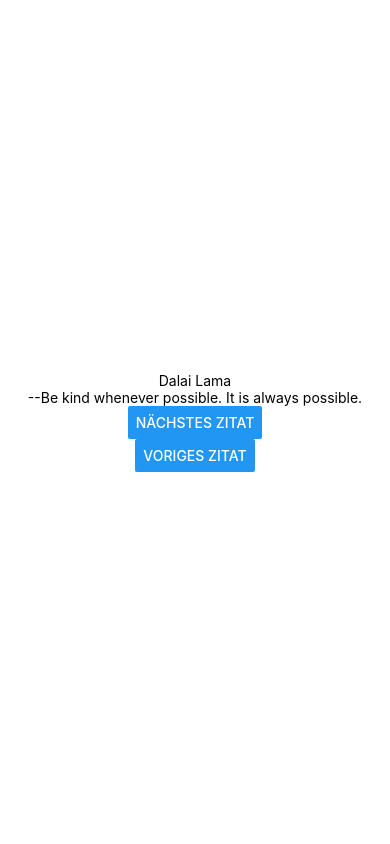
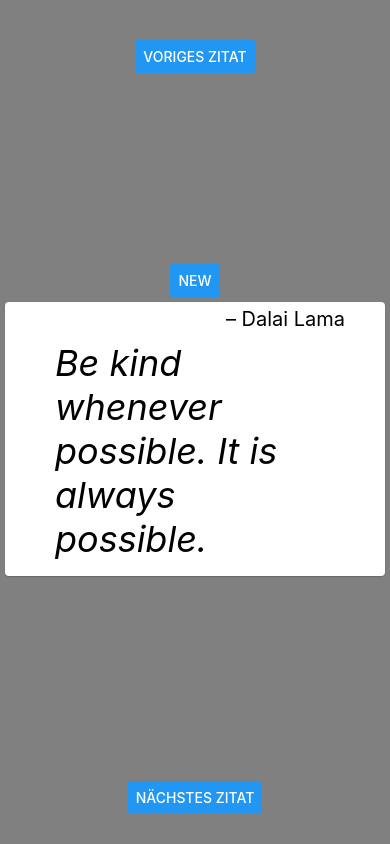
Before and after one commit to Jaazmeyn/NiceQuotes, a React Native app: screen / in a window 390 px wide. Built offline with nearby package versions, Linux system fonts and the light colour scheme.

Commit message:
onclick setstate true

```diff
--- a/App.js
+++ b/App.js
@@ -1,5 +1,8 @@
 import React, { Component } from 'react'; //react native(mobile)basiert auf react(libary)
-import { Button, StyleSheet, Text, View } from 'react-native'; //API & Componenten
+import { Button, StyleSheet, View } from 'react-native'; //API & Componenten
+
+import Quote from './js/components/Quote';
+import NewQuote from './js/components/NewQuote';
 
 const data = [
   {
@@ -23,7 +26,7 @@
 ]
 // klassen erweiterung
 export default class App extends Component { //statt React.Component oben auch importieren App dateiname
-  state = { index: 0 };
+  state = { index: 0, showNewQuoteScreen: false };
   render() {
     let index = this.state.index;
     const quote = data[index]; //data[0] = Dalai Lama
@@ -32,17 +35,27 @@
     let lastIndex = index - 1;
     if(lastIndex === -1) lastIndex = data.length -1; //zu dem letzden Zitat in der Liste
     return (
-      <View style={styles.container}>
-        <Text>{quote.author}</Text>
-        <Text>--{quote.text}</Text>
-        <Button
-          title="Nächstes Zitat"
-          onPress = {() => this.setState({ index: nextIndex })}
-          />
+      <View style = {styles.container}>
+        <View style = { styles.new }>
           <Button
-          title="Voriges Zitat"
-          onPress = {() => this.setState({ index: lastIndex })}
-          />
+            title = "New"
+            onPress = {() => this.setState({showNewQuoteScreen:true})}
+            />
+        </View>
+        <NewQuote visible={this.state.showNewQuoteScreen}/>
+        <Quote text = {quote.text} author={quote.author}/>
+        <View style = {styles.nextButton}>
+          <Button
+              title = "Nächstes Zitat"
+              onPress = {() => this.setState({ index: nextIndex })}
+            />
+        </View>
+        <View style = { styles.lastButton }>
+          <Button
+            title = "Voriges Zitat"
+            onPress = {() => this.setState({ index: lastIndex })}
+            />
+        </View>
       </View>
     );
   }
@@ -51,8 +64,12 @@
 const styles = StyleSheet.create({
   container: {
     flex: 1,
-    backgroundColor: '#fff',
+    backgroundColor: 'grey',
     alignItems: 'center',
     justifyContent: 'center',
+
   },
+  nextButton: { position:'absolute', bottom:30 },
+  lastButton: { position:'absolute', top: 40 },
+  newButton: { position: 'absolute', top:30, right:0}
 });
--- /dev/null
+++ b/js/components/NewQuote.js
@@ -0,0 +1,11 @@
+import React, {Component} from 'react';
+import { Button, TextInput} from 'react-native';
+
+export default class NewQuote extends Component {
+    render(){
+        if(this.props.visible === false){
+            return null;
+        }
+        return <Button title="speichern" onPress={()=> alert('OK')} />
+    }
+}
--- /dev/null
+++ b/js/components/Quote.js
@@ -0,0 +1,49 @@
+import React from 'react';
+import { StyleSheet, Text, View } from 'react-native';
+
+export default function Quote(props){
+    const { text, author} = props;
+    return (
+        <View style={styles.container}>
+            <Text style={styles.author}>– { author }</Text>
+            <Text style={styles.text}>{ text }</Text>
+        </View>
+    );
+}
+// const style = { fontSize: 36, fontStyle: 'italic'};
+// const style2 = {fontSize: 20};
+
+
+const styles = StyleSheet.create({
+    container : {
+        paddingHorizontal: 40,
+        backgroundColor: 'white',
+        borderRadius:4,
+        margin:5,
+        padding: 5,
+
+        //Android
+        shadowColor: '#000',
+        shadowOffset: { width: 0, height: 2 },
+        shadowOpacity: 0.5,
+        shadowRadius: 2,
+        elevation: 2, //erhöhung nur für android
+
+        //iOs
+        shadowOpacity:0.25,
+        shadowOffset: {
+            width: 0,
+            height: 0.75,
+        },
+        shadowRadius: 1.5,
+    },
+    text: {
+        fontSize: 36,
+        fontStyle: 'italic',
+        margin:10
+    },
+    author: {
+        fontSize: 20,
+        textAlign:'right'
+    }
+});
```
